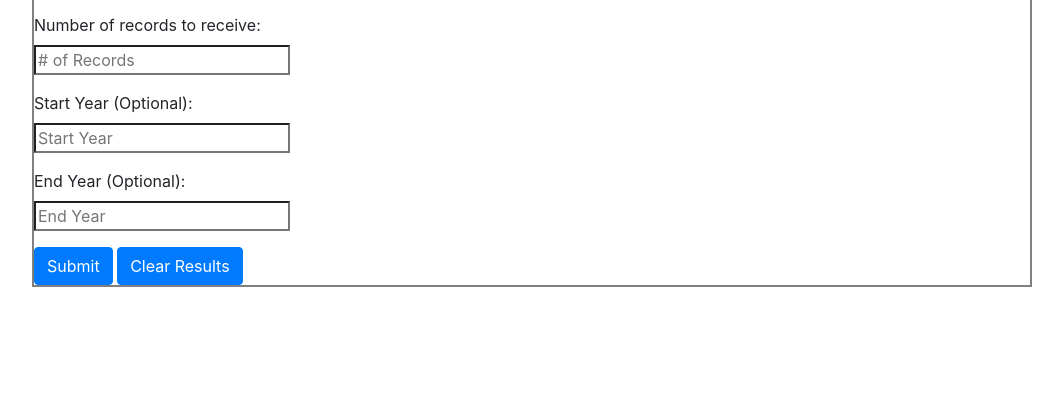
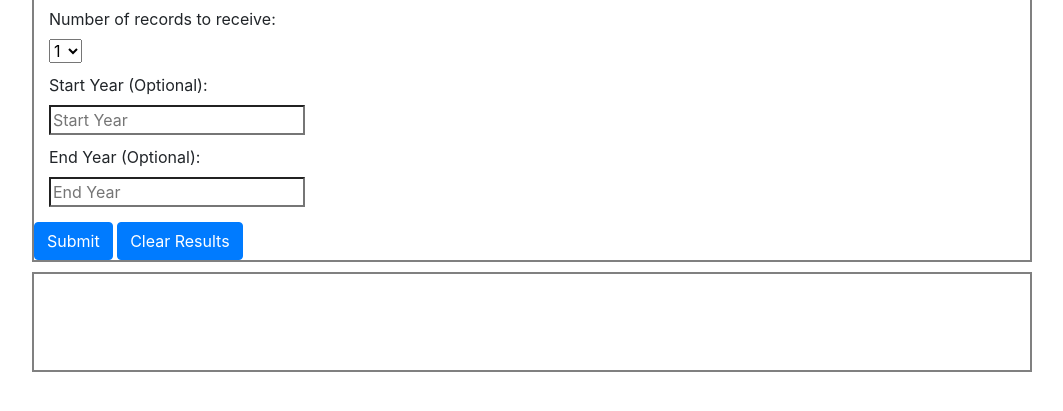
Before and after one commit to daneholloway89/ny-times-search, a plain HTML site: page index.html in a window 1280 px wide. Shown: the part 351-762 px from the top of the page, without its empty margins (108-1171 px from the left). Drawn offline with nearby package versions, Linux system fonts and the light colour scheme.

Commit message:
correcting id spelling

```diff
--- a/assets/css/style.css
+++ b/assets/css/style.css
@@ -26,3 +26,18 @@ img {
   margin: 10px auto;
   border: 2px solid grey;
 }
+
+.form2 {
+  width: 1000px;
+  height: 100px;
+  margin: 10px auto;
+  border: 2px solid grey;
+}
+
+.form-group {
+  margin: 10px 0 0 15px;
+}
+
+#end-year {
+  margin-bottom: 15px;
+}
--- a/index.html
+++ b/index.html
@@ -28,7 +28,14 @@
           <div class="form-group">
             <label for="RecordSearchBox">Number of records to receive:</label>
             <br>
-            <input type="search" class="form-box" id="records" placeholder="# of Records">
+            <!-- <input type="search" class="form-box" id="records" placeholder="# of Records"> -->
+            <select class=“form-control” id=“records">
+                <option>1</option>
+                <option>2</option>
+                <option>3</option>
+                <option>4</option>
+                <option>5</option>
+              </select>
           </div>
 
           <div class="form-group">
@@ -40,12 +47,16 @@
           <div class="form-group">
               <label for="EndYearSearchBox">End Year (Optional):</label>
               <br>
-              <input type="search" class="form-box" id="emd-year" placeholder="End Year">
+              <input type="search" class="form-box" id="end-year" placeholder="End Year">
           </div>
 
-          <button type="submit" class="btn btn-primary" id="submit">Submit</button>
-          <button type="submit" class="btn btn-primary" id="clear">Clear Results</button>
+          <button type="submit" class="btn btn-primary" id="submit" class="end-buttons">Submit</button>
+          <button type="submit" class="btn btn-primary" id="clear" class="end-buttons">Clear Results</button>
       </form>
+    </div>
+
+    <div class="form2">
+
     </div>
 
 
```
